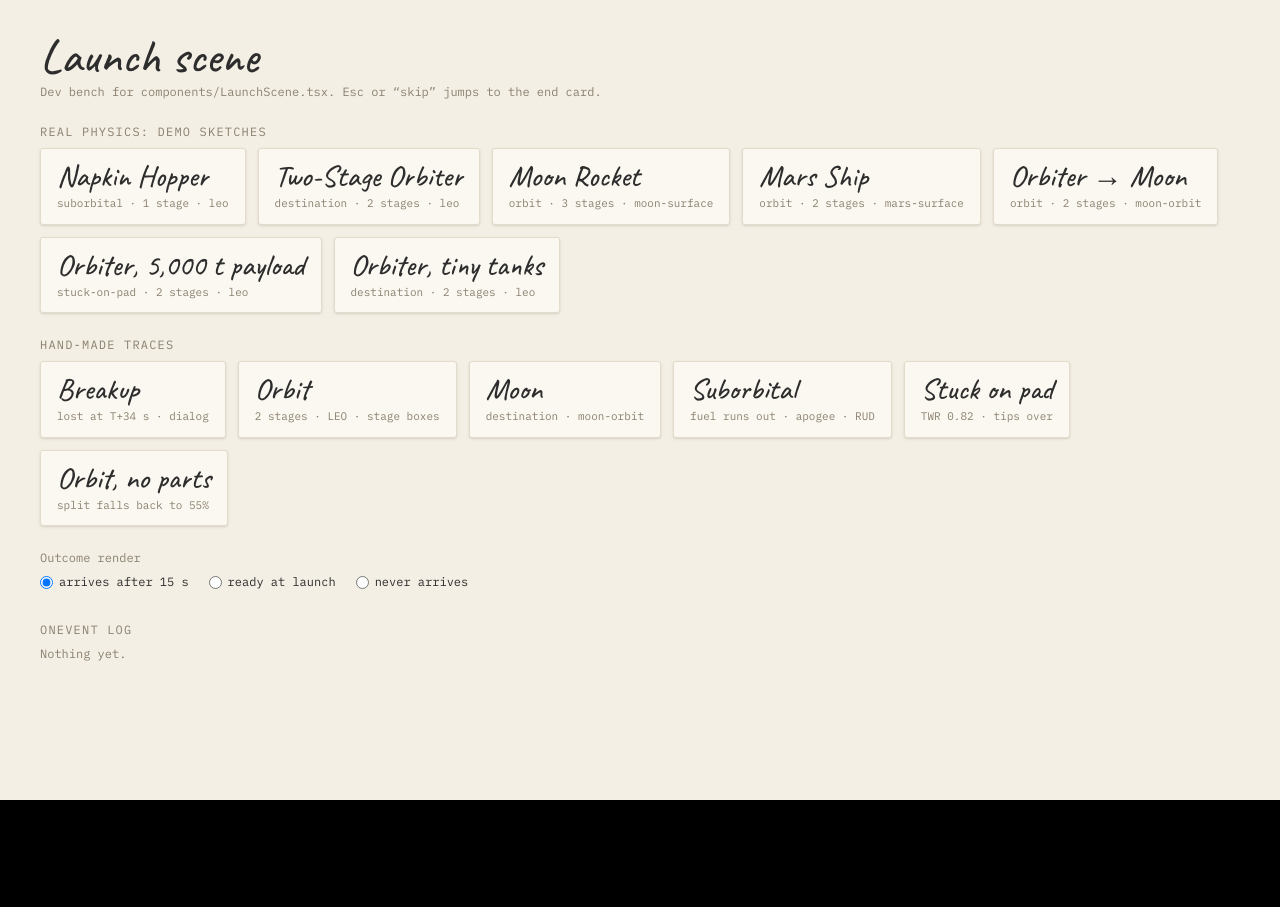
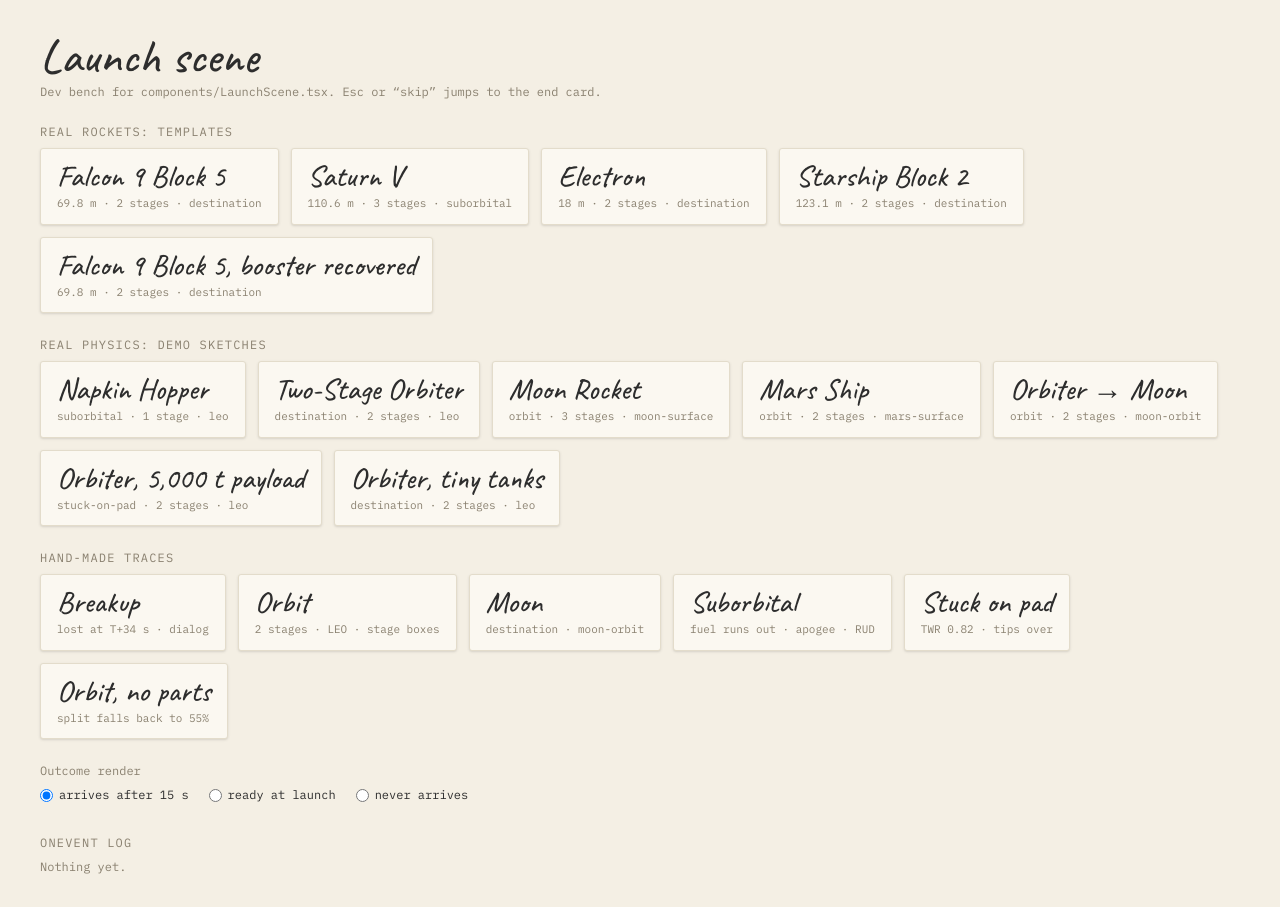
Before and after one commit to Allghelierce/Penumbra, a Next.js app in the folder doodle-to-starship/: page /dev/launch in a window 1280 px wide. Before the commit the page ends 800 px from the top, so only its background shows below. Built offline with nearby package versions, Linux system fonts and the light colour scheme.

Commit message:
Add the real-rocket templates, and a recovered Falcon 9, to the launch dev page

```diff
--- a/doodle-to-starship/app/dev/launch/fixtures.ts
+++ b/doodle-to-starship/app/dev/launch/fixtures.ts
@@ -9,19 +9,26 @@ import {
   type Point,
   type HistoricMission,
   type Recap,
+  type RocketTemplate,
   type SketchReading,
   type Stroke,
+  type TemplateId,
   type Verdict,
 } from "@/lib/design";
 import { DEMO_SKETCHES } from "@/lib/demo-sketches";
 import { analyze, simulateFlight } from "@/lib/physics";
 import { readFromGeometry } from "@/lib/sketch/geometry";
+import { applyAction } from "@/lib/actions";
+import { drawTemplate, templateById, TEMPLATES } from "@/lib/templates";
 
 // Launch fixtures: the demo sketches run through the real geometry reader and physics,
 // plus hand-made traces that pin down each outcome.
 
 export interface LaunchFixture {
   id: string;
+  /** Real-rocket templates: exact stage bands and the template id. */
+  stageBands?: [number, number][];
+  templateId?: TemplateId;
   title: string;
   note: string;
   strokes: Stroke[];
@@ -337,3 +344,37 @@ export const SAMPLE_MISSION: HistoricMission = {
   ],
   sources: [{ title: "SpaceX Falcon 1 Flight 1 summary", url: "https://www.spacex.com" }],
 };
+
+// --- Real-rocket templates: clean outlines with exact stage bands ---
+
+function templateFixture(t: RocketTemplate, design: Design, id: string, title: string): LaunchFixture {
+  const drawing = drawTemplate(t, design);
+  const result = analyze(design);
+  return {
+    id,
+    title,
+    note: `${design.heightM} m · ${design.stages.length} stages · ${result.verdict}`,
+    strokes: drawing.strokes,
+    reading: { design, parts: drawing.parts },
+    analysis: result,
+    trace: simulateFlight(design, result),
+    stageBands: drawing.stageBands,
+    templateId: t.id,
+  };
+}
+
+const falcon9 = templateById("falcon9");
+
+export const TEMPLATE_FIXTURES: LaunchFixture[] = [
+  ...TEMPLATES.map((t) => templateFixture(t, t.design, `template-${t.id}`, t.name)),
+  // The booster flies back (and the payload drops to the published reusable figure).
+  templateFixture(
+    falcon9,
+    {
+      ...applyAction(falcon9.design, { type: "set-recover", stageIndex: 0, recover: true }),
+      payloadMassKg: falcon9.realPayloadLeoReusableKg ?? falcon9.design.payloadMassKg,
+    },
+    "template-falcon9-recovered",
+    `${falcon9.name}, booster recovered`,
+  ),
+];
--- a/doodle-to-starship/app/dev/launch/page.tsx
+++ b/doodle-to-starship/app/dev/launch/page.tsx
@@ -2,7 +2,16 @@
 
 import { useEffect, useRef, useState } from "react";
 import LaunchScene from "@/components/LaunchScene";
-import { FIXTURES, FIXTURE_RENDER, REAL_FIXTURES, SAMPLE_MISSION, SAMPLE_RECAP, VEHICLE_FIXTURE, type LaunchFixture } from "./fixtures";
+import {
+  FIXTURES,
+  FIXTURE_RENDER,
+  REAL_FIXTURES,
+  SAMPLE_MISSION,
+  SAMPLE_RECAP,
+  TEMPLATE_FIXTURES,
+  VEHICLE_FIXTURE,
+  type LaunchFixture,
+} from "./fixtures";
 
 type RenderMode = "late" | "now" | "none";
 
@@ -28,7 +37,7 @@ export default function LaunchDevPage() {
   // ?play=<fixture id> starts a launch on load (handy for screenshots).
   useEffect(() => {
     const params = new URLSearchParams(window.location.search);
-    const fixture = [...REAL_FIXTURES, ...FIXTURES].find((f) => f.id === params.get("play"));
+    const fixture = [...TEMPLATE_FIXTURES, ...REAL_FIXTURES, ...FIXTURES].find((f) => f.id === params.get("play"));
     if (!fixture) return;
     // ?rect=left,top,width,height pretends the napkin sat there on screen.
     const [left, top, width, height] = (params.get("rect") ?? "").split(",").map(Number);
@@ -63,6 +72,7 @@ export default function LaunchDevPage() {
       </p>
 
       {[
+        { title: "Real rockets: templates", list: TEMPLATE_FIXTURES },
         { title: "Real physics: demo sketches", list: REAL_FIXTURES },
         { title: "Hand-made traces", list: FIXTURES },
       ].map((group) => (
@@ -111,6 +121,8 @@ export default function LaunchDevPage() {
           reading={active.fixture.reading}
           analysis={active.fixture.analysis}
           trace={active.fixture.trace}
+          stageBands={active.fixture.stageBands}
+          templateId={active.fixture.templateId}
           renderUrl={renderUrl}
           renderState={mode === "none" ? "none" : renderUrl ? "done" : "loading"}
           napkinRect={napkinRect}
```
